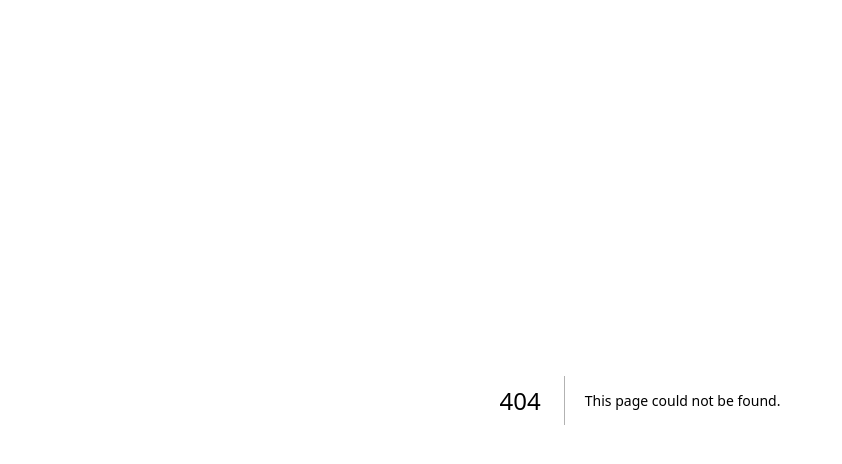
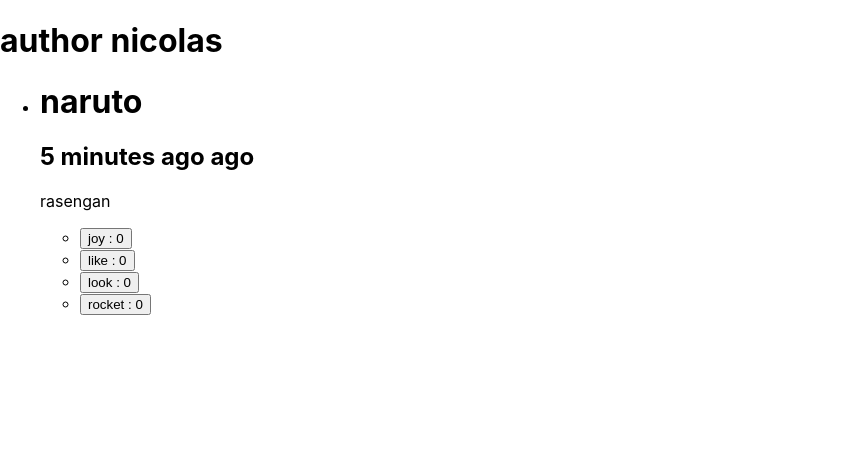
Before and after one commit to nicolaskruger/redux-blog, a Next.js app: page /user/0 in a window 1280 px wide. Before the commit this address had no page. Shown: the top 464 px of the page, without its empty margins (0-842 px from the left). Built offline with nearby package versions, Linux system fonts and the light colour scheme.

Commit message:
feat: :sparkles: user posts

```diff
--- a/src/features/blog/blogSlice.ts
+++ b/src/features/blog/blogSlice.ts
@@ -159,4 +159,15 @@ export const selectPostId = (id: string) => (state: AppState) => {
 
   return postView;
 };
+
+export const selectPostByAuthorId = (id: string) => (state: AppState) => {
+  const posts = state.blog.posts.filter((post) => post.authorId === id);
+  return posts.map(
+    (post): Omit<ViewPost, "authorName"> => ({
+      ...post,
+      date: differenceBetweenNow(post.date),
+    })
+  );
+};
+
 export default blogSlicer.reducer;
--- /dev/null
+++ b/src/pages/user/[id].tsx
@@ -0,0 +1,55 @@
+import { GetServerSideProps } from "next";
+import { useEffect } from "react";
+import { useDispatch, useSelector } from "react-redux";
+import { fetchPost, selectPostByAuthorId } from "../../features/blog/blogSlice";
+import { fetchUsers, selectUserById } from "../../features/user/userSlicer";
+import { Reactions } from "../../components/reactions";
+
+type UserProps = {
+  id: string;
+};
+
+const UserPage = ({ id }: UserProps) => {
+  const dispatch = useDispatch();
+
+  const user = useSelector(selectUserById(id));
+
+  const posts = useSelector(selectPostByAuthorId(id));
+
+  useEffect(() => {
+    dispatch(fetchPost());
+    dispatch(fetchUsers());
+  }, []);
+
+  return (
+    <div>
+      <h1>author {user?.name}</h1>
+
+      <ul>
+        {posts.map(({ date, content, title, ...reactions }) => {
+          return (
+            <li>
+              <h1>{title}</h1>
+              <h2>{date} ago</h2>
+              <p>{content}</p>
+              <Reactions {...reactions} />
+            </li>
+          );
+        })}
+      </ul>
+    </div>
+  );
+};
+
+export default UserPage;
+
+export const getServerSideProps: GetServerSideProps<
+  UserProps,
+  UserProps
+> = async (content) => {
+  return {
+    props: {
+      id: content.params!.id,
+    },
+  };
+};
```
Also changed, not shown: src/pages/user/index.tsx (added, +29 -0 lines).
